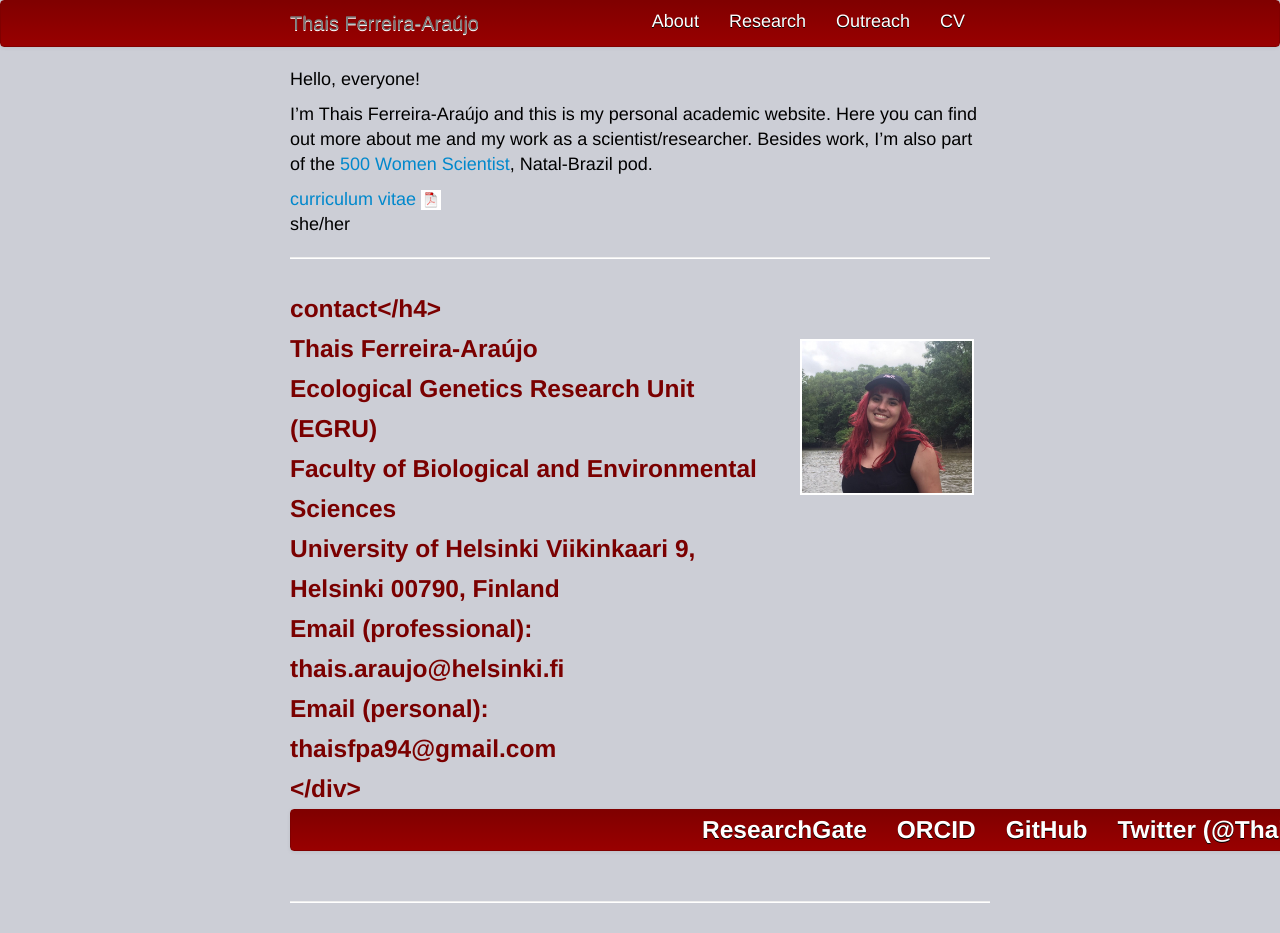
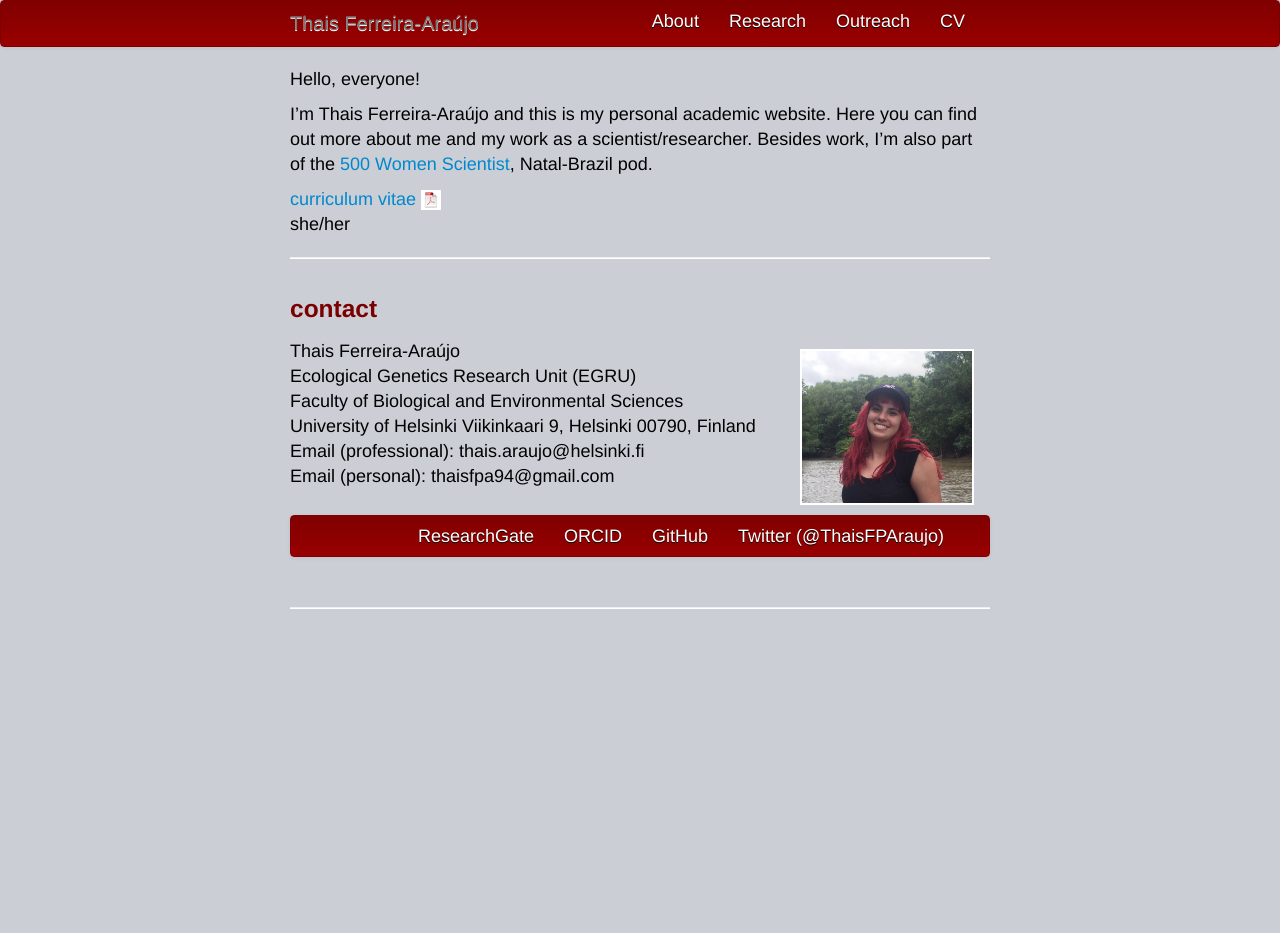
Before and after one commit to tferreira-araujo/tferreira-araujo.github.io, a Jekyll site: the page built from index.md, in a window 1280 px wide. Built offline with Jekyll 4.4.1, drawn with Linux system fonts in a browser that asks for light colours; after the commit the page ends 900 px from its top, so only the background shows below that.

Commit message:
update my website

```diff
--- a/index.md
+++ b/index.md
@@ -17,7 +17,7 @@ she/her
 
 
 <div class="container">
-<h3><a name="contact"></a>contact</h4>
+<h3><a name="contact"></a>contact</h3>
 
     <div class="row-fluid">
         <div class="span5">
```
